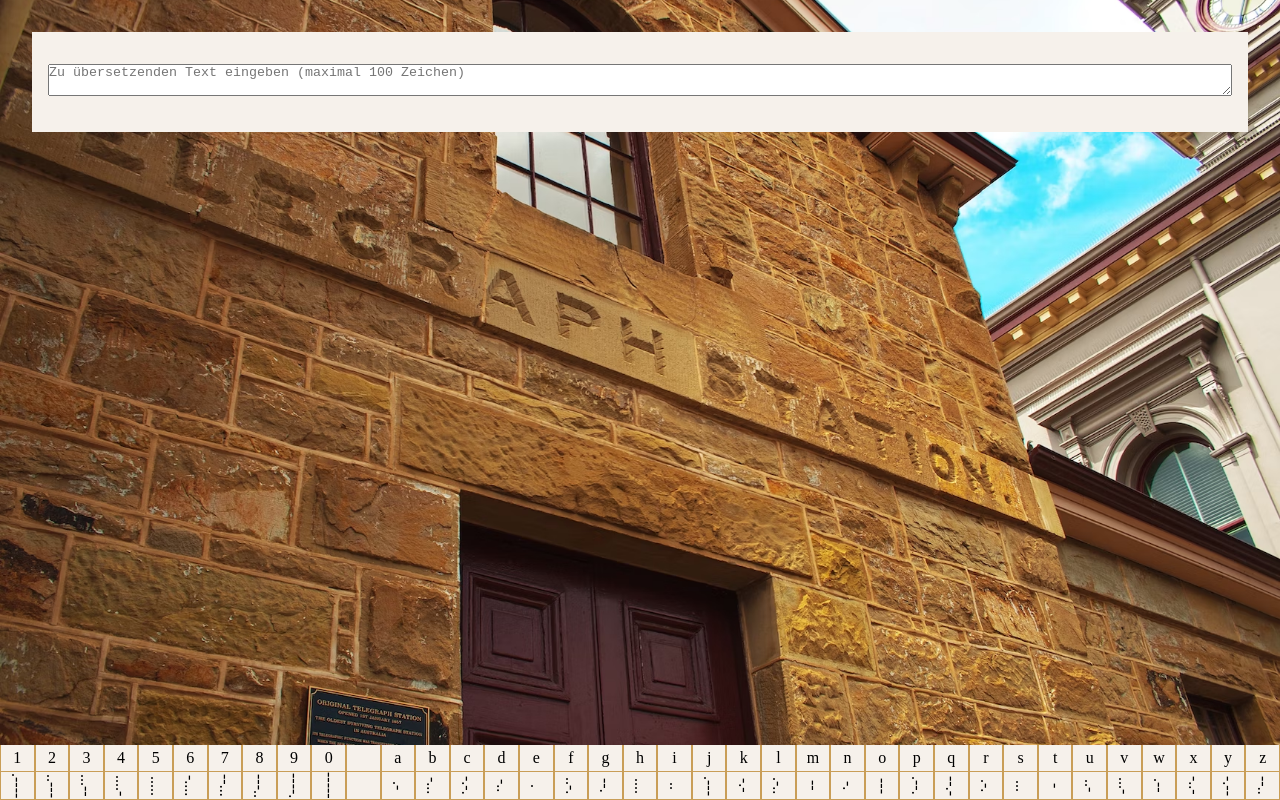
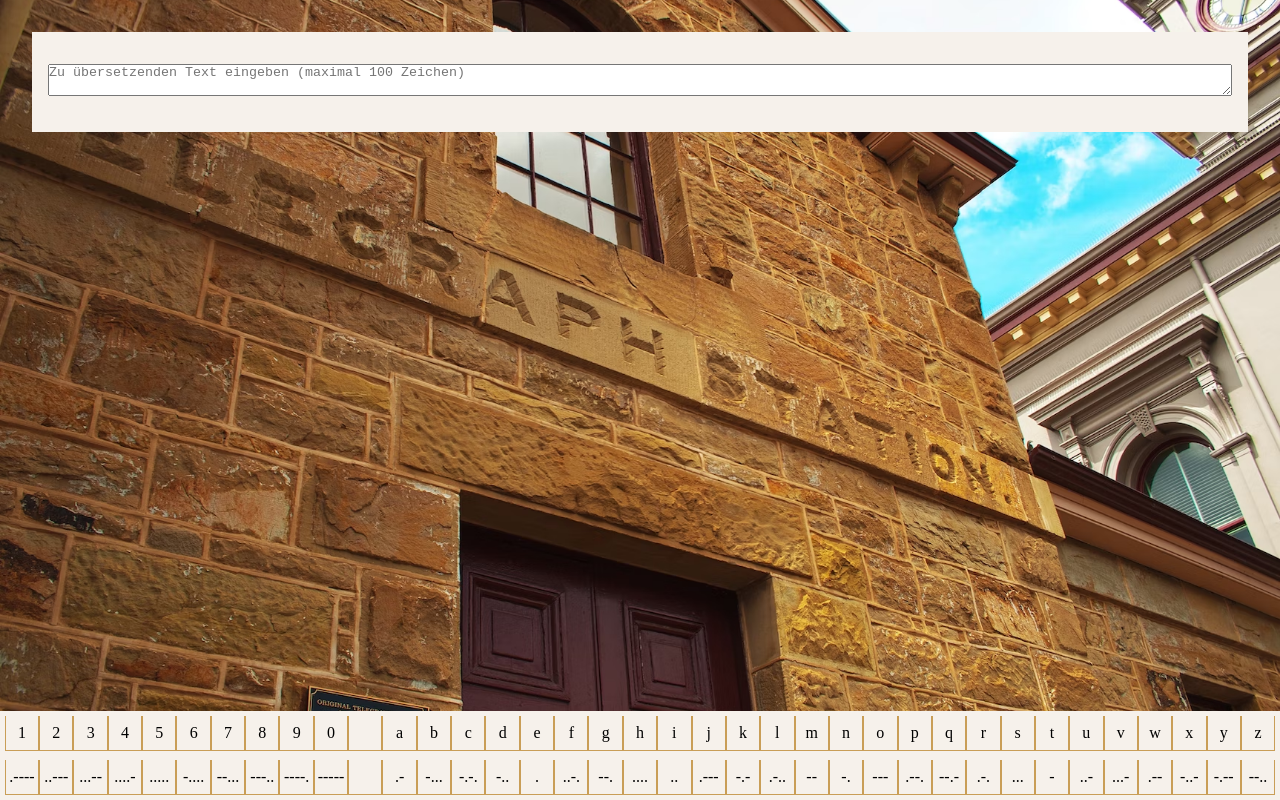
Before and after one commit to WeiMingTay/20221029_lev3_5_morseCode, a plain HTML site: page index.html in a window 1280 px wide. Drawn offline with Linux system fonts and the light colour scheme.

Commit message:
transform on writing mode

```diff
--- a/assets/css/style.css
+++ b/assets/css/style.css
@@ -65,6 +65,7 @@ footer {
 footer div {
 	display: grid;
 	grid-template-columns: repeat(37, 1fr);
+	padding: 0.3rem;
 }
 footer p {
 	border: 1px solid var(--accentColour);
@@ -72,15 +73,18 @@ footer p {
 	display: flex;
 	justify-content: center;
 	align-items: center;
+	padding: 0.5rem 0.1rem;
 }
 footer div:nth-of-type(2) p {
 	writing-mode: vertical-lr;
+	transition: all 1000ms ease-in;
+	transform: rotate(180deg);
 }
 
 /* ==========
 media queries
 ========== */
-@media (max-width: 650px) {
+@media (max-width: 880px) {
 	body {
 		padding: 0.2rem;
 	}
@@ -91,8 +95,14 @@ media queries
 	footer div {
 		grid-template-columns: repeat(19, 1fr);
 	}
-    footer div:nth-of-type(2) {
-        margin-top: .5rem;
-        border-top: 1px solid var(--accentColour);;
-    }
+	footer div:nth-of-type(2) {
+		margin-top: 0.5rem;
+		border-top: 1px solid var(--accentColour);
+	}
 }
+@media (min-width: 1100px) {
+	footer div:nth-of-type(2) p {
+		writing-mode: horizontal-tb;
+		transform: rotate(360deg);
+	}
+}
```
Also changed, not shown: 2 other files.
